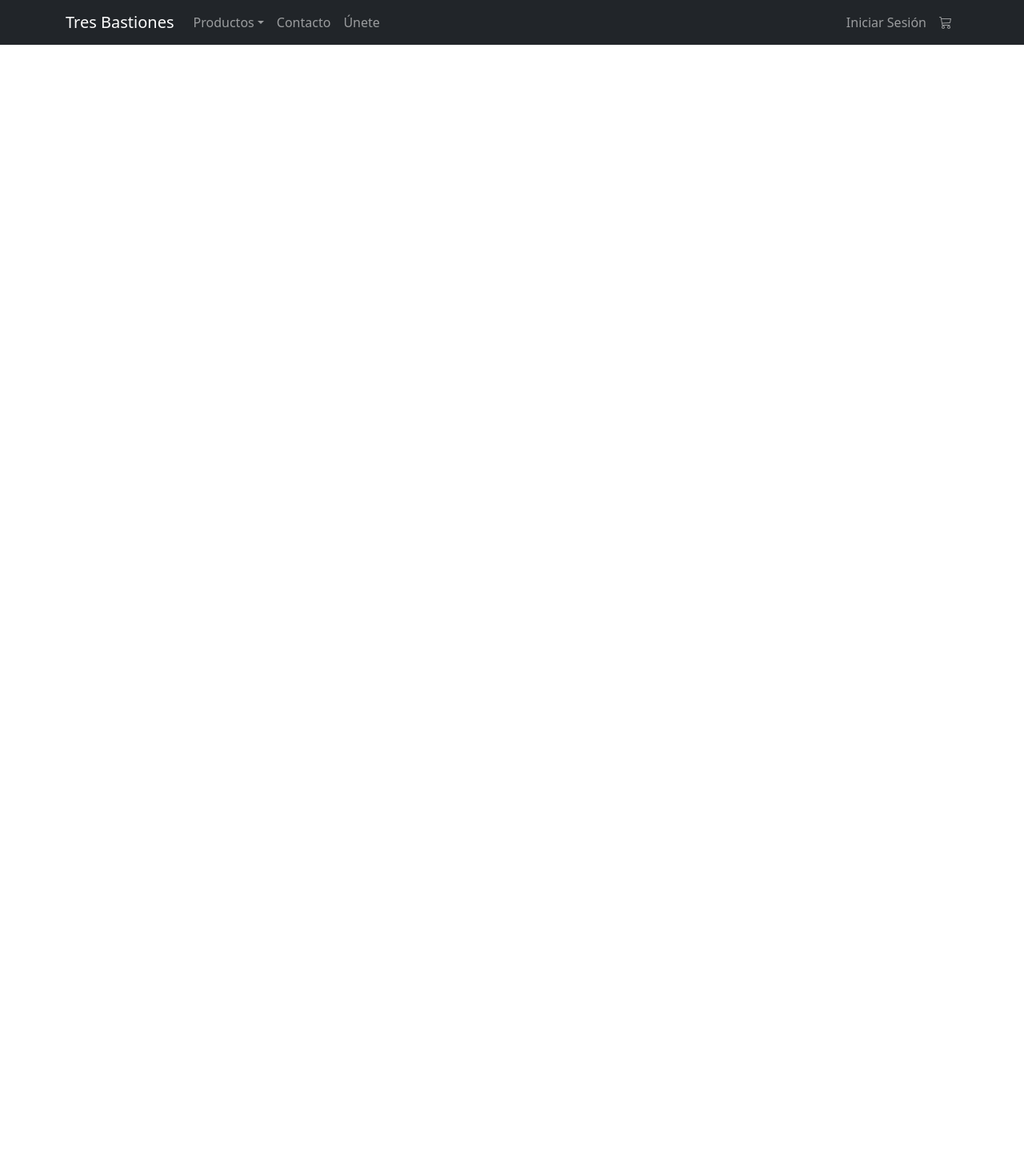
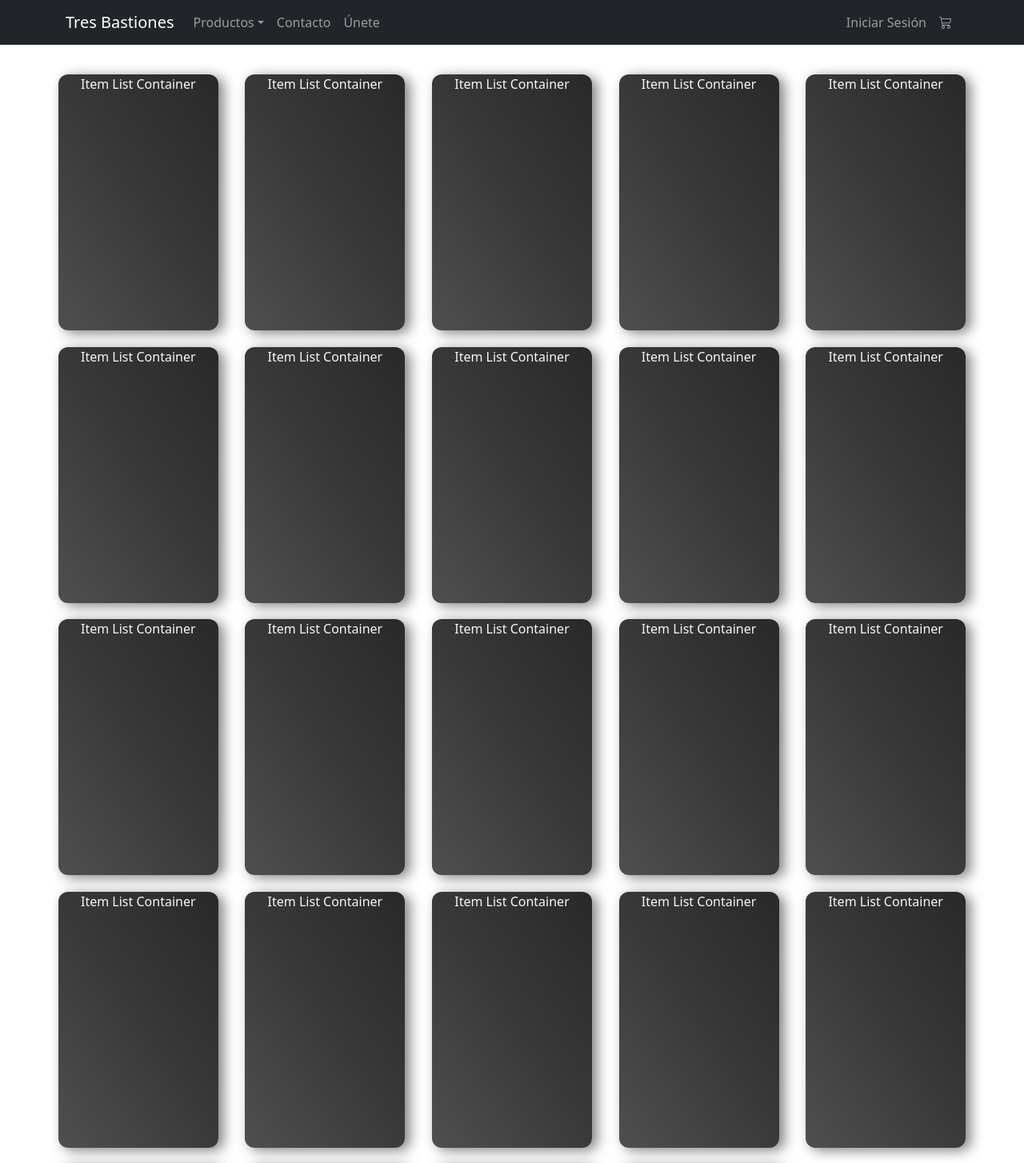
Before and after one commit to mswarlord/TresBastiones, a React (Create React App) app: page / in a window 1280 px wide. Shown: the top 1454 px of the page at 80% size. Before the commit the page ends 800 px from the top, so only its background shows below. Built offline with nearby package versions, Linux system fonts and the light colour scheme.

Commit message:
Creación ItemListContainer
Se incorporó el componente ItemListContainer para la entrega del TP Nro
3.

```diff
--- a/src/App.js
+++ b/src/App.js
@@ -1,12 +1,38 @@
 import React from 'react';
 import './App.css';
 import BootstrapNavBar from './Componentes/BoostrapNavBar';
-
+import ItemListContainer from './Componentes/ItemListContainer';
 
 function App() {
   return (
     <div>
       <BootstrapNavBar />
+      <listContainer className="ItemList">
+        <ItemListContainer />
+        <ItemListContainer />
+        <ItemListContainer />
+        <ItemListContainer />
+        <ItemListContainer />
+        <ItemListContainer />
+        <ItemListContainer />
+        <ItemListContainer />
+        <ItemListContainer />
+        <ItemListContainer />
+        <ItemListContainer />
+        <ItemListContainer />
+        <ItemListContainer />
+        <ItemListContainer />
+        <ItemListContainer />
+        <ItemListContainer />
+        <ItemListContainer />
+        <ItemListContainer />
+        <ItemListContainer />
+        <ItemListContainer />
+        <ItemListContainer />
+        <ItemListContainer />
+        <ItemListContainer />
+        <ItemListContainer />
+      </listContainer>
     </div>
   );
 }
--- /dev/null
+++ b/src/Componentes/ItemListContainer/ItemListContainer.css
@@ -0,0 +1,24 @@
+.ItemList{
+    display: grid;
+    grid-template-columns: repeat(auto-fit, minmax(200px, 1fr));
+    gap: 1rem;
+    justify-items: center;
+    padding: 0;
+    text-align: center;
+    width: 90%;
+    margin: 2em auto auto auto;
+}
+
+.ItemListContainer{
+    background-color: blueviolet;
+    margin-top: 0.3em ;
+    background: linear-gradient(235deg, rgba(41,41,41,1) 0%, rgba(56,56,56,1) 47%, rgba(79,79,79,1) 100%);   width: 15em;
+    height: 20em;
+    width: 200px;
+    border-radius: 12px;
+    color: aliceblue;
+    position: relative;
+    transition: 0.3s;
+    border: 0px;
+    box-shadow: 0.4em 0.2em 1em #11111188;
+}
--- /dev/null
+++ b/src/Componentes/ItemListContainer/index.jsx
@@ -0,0 +1,12 @@
+import React from 'react';
+import './ItemListContainer.css';
+
+export const ItemListContainer = () => {
+    return(
+        <div className='ItemListContainer'>
+            Item List Container
+        </div>
+    )
+}
+
+export default ItemListContainer;
```
